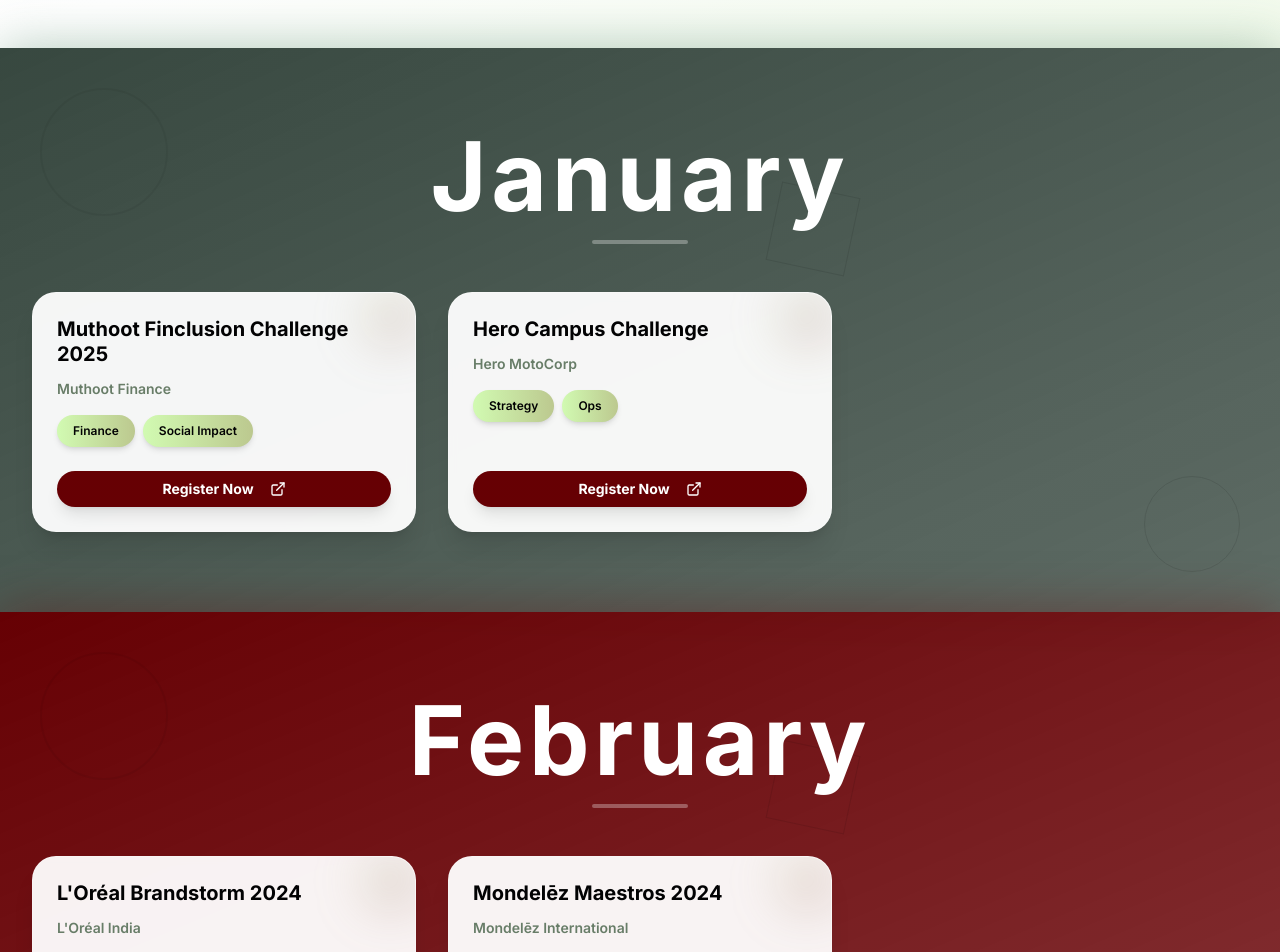
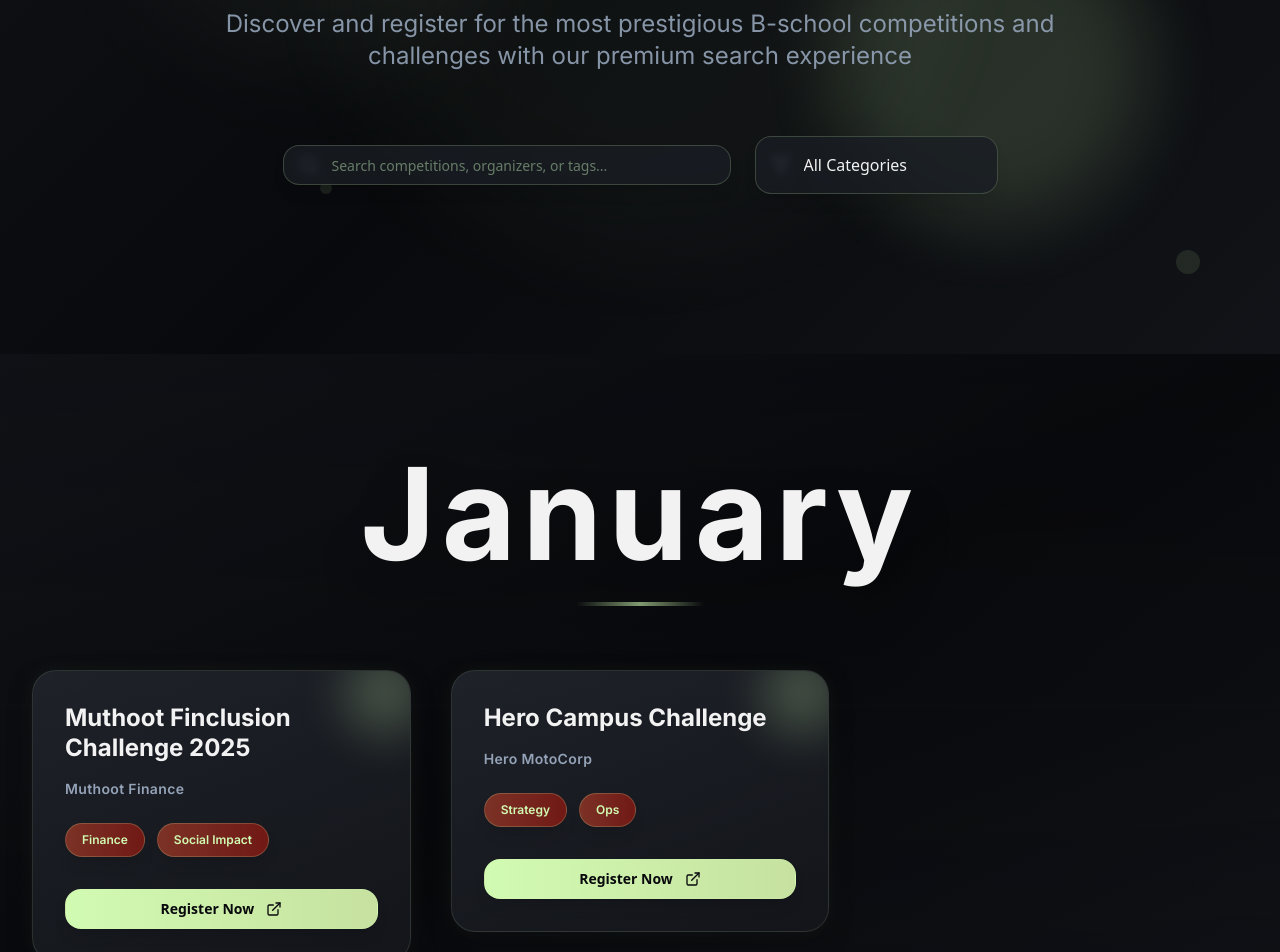
Before and after one commit to shagunsrcc/bold-calendar-canvas, a React (Vite) app: page / in a window 1280 px wide. Shown: the part 460-1412 px from the top of the page. Built offline with nearby package versions, Linux system fonts and the light colour scheme.

Commit message:
Add search and premium look
Implement a functional search bar and update the competition calendar with a premium black background gradient. Adjust font colors for optimal contrast and apply a 3D aesthetic inspired by the provided example for a polished look.

```diff
--- a/src/components/CompetitionCalendar.tsx
+++ b/src/components/CompetitionCalendar.tsx
@@ -1,7 +1,8 @@
-import React from 'react';
+import React, { useState, useMemo } from 'react';
 import { Button } from '@/components/ui/button';
 import { Badge } from '@/components/ui/badge';
-import { ExternalLink } from 'lucide-react';
+import { Input } from '@/components/ui/input';
+import { ExternalLink, Search, Filter } from 'lucide-react';
 
 interface Competition {
   name: string;
@@ -292,28 +293,37 @@ const competitionData: Month[] = [
 
 const CompetitionCard: React.FC<{ competition: Competition }> = ({ competition }) => {
   return (
-    <div className="group relative bg-white/95 backdrop-blur-sm rounded-3xl p-6 shadow-xl hover:shadow-2xl transition-all duration-500 hover:-translate-y-2 border border-white/20 overflow-hidden">
-      {/* Card glow effect */}
-      <div className="absolute inset-0 bg-gradient-to-br from-white/10 to-transparent rounded-3xl opacity-0 group-hover:opacity-100 transition-opacity duration-500"></div>
+    <div className="group relative bg-gradient-card rounded-3xl p-8 transition-all duration-700 hover:-translate-y-3 border border-premium-accent/10 overflow-hidden transform-gpu perspective-1000"
+         style={{
+           boxShadow: 'var(--shadow-card)',
+           background: 'var(--gradient-card)'
+         }}>
 
-      {/* Floating decoration */}
-      <div className="absolute -top-2 -right-2 w-16 h-16 bg-gradient-to-br from-calendar-mint/20 to-calendar-maroon/20 rounded-full blur-xl group-hover:scale-125 transition-transform duration-500"></div>
+      {/* 3D depth layers */}
+      <div className="absolute inset-0 bg-gradient-to-br from-premium-accent/5 to-transparent rounded-3xl opacity-0 group-hover:opacity-100 transition-opacity duration-700"></div>
+      <div className="absolute inset-0 bg-gradient-to-t from-premium-darker/20 to-transparent rounded-3xl"></div>
+
+      {/* Premium glow effect */}
+      <div className="absolute -inset-1 bg-gradient-to-r from-premium-accent/20 via-transparent to-premium-accent/20 rounded-3xl opacity-0 group-hover:opacity-100 transition-opacity duration-700 blur-sm"></div>
+
+      {/* Floating decoration with 3D effect */}
+      <div className="absolute -top-4 -right-4 w-20 h-20 bg-gradient-to-br from-premium-accent/30 to-premium-glow/20 rounded-full blur-xl group-hover:scale-125 group-hover:rotate-12 transition-all duration-700"></div>
 
       <div className="flex flex-col h-full relative z-10">
         <div className="flex-grow">
-          <h3 className="font-inter font-black text-xl text-calendar-text mb-3 leading-tight group-hover:text-calendar-maroon transition-colors duration-300">
+          <h3 className="font-inter font-black text-2xl text-premium-text mb-4 leading-tight group-hover:text-premium-accent transition-colors duration-500 drop-shadow-sm">
             {competition.name}
           </h3>
 
-          <p className="text-muted-foreground text-sm mb-4 font-inter font-semibold">
+          <p className="text-premium-muted text-sm mb-6 font-inter font-semibold tracking-wide">
             {competition.organizer}
           </p>
 
-          <div className="flex flex-wrap gap-2 mb-6">
+          <div className="flex flex-wrap gap-3 mb-8">
             {competition.tags.map((tag, index) => (
               <Badge
                 key={index}
-                className="bg-gradient-to-r from-calendar-mint to-calendar-mint/80 text-calendar-text border-0 font-inter text-xs px-4 py-2 rounded-full hover:from-calendar-maroon hover:to-calendar-maroon/80 hover:text-white transition-all duration-300 shadow-md hover:shadow-lg transform hover:scale-105"
+                className="bg-gradient-to-r from-premium-accent/20 to-premium-accent/10 text-premium-accent border border-premium-accent/20 font-inter text-xs px-4 py-2 rounded-full hover:from-premium-accent hover:to-premium-accent/90 hover:text-premium-darker hover:border-premium-accent transition-all duration-500 shadow-lg hover:shadow-xl transform hover:scale-110 hover:-translate-y-1 backdrop-blur-sm"
               >
                 {tag}
               </Badge>
@@ -321,68 +331,55 @@ const CompetitionCard: React.FC<{ competition: Competition }> = ({ competition }
           </div>
 
           {competition.deadline && (
-            <p className="text-muted-foreground text-xs mb-4 font-inter">
+            <p className="text-premium-muted text-xs mb-6 font-inter font-medium opacity-75">
               Deadline: {competition.deadline}
             </p>
           )}
         </div>
 
         <Button
-          variant="calendar"
-          size="sm"
-          className="w-full bg-gradient-to-r from-calendar-maroon to-calendar-maroon/90 hover:from-calendar-maroon/90 hover:to-calendar-maroon text-white group-hover:shadow-xl group-hover:shadow-calendar-maroon/30 transition-all duration-500 rounded-full font-bold py-3 transform hover:scale-105"
+          className="w-full bg-gradient-to-r from-premium-accent to-premium-accent/90 hover:from-premium-accent/90 hover:to-premium-accent text-premium-darker font-bold py-4 px-6 rounded-2xl transition-all duration-500 transform hover:scale-105 hover:-translate-y-1 shadow-lg hover:shadow-2xl border border-premium-accent/20 backdrop-blur-sm group-hover:shadow-premium-accent/30"
           onClick={() => window.open(competition.registerLink, '_blank')}
         >
-          Register Now
-          <ExternalLink className="ml-2 h-4 w-4 group-hover:translate-x-1 transition-transform duration-300" />
+          <span className="flex items-center justify-center gap-3">
+            Register Now
+            <ExternalLink className="h-5 w-5 group-hover:translate-x-1 group-hover:-translate-y-0.5 transition-transform duration-500" />
+          </span>
         </Button>
       </div>
     </div>
   );
 };
 
-const MonthSection: React.FC<{ month: Month; monthIndex: number }> = ({ month, monthIndex }) => {
-  const gradientClasses = [
-    'bg-gradient-to-br from-color-1 via-color-1/90 to-color-1/80', // January
-    'bg-gradient-to-br from-color-2 via-color-2/90 to-color-2/80', // February
-    'bg-gradient-to-br from-color-3 via-color-3/90 to-color-3/80', // March
-    'bg-gradient-to-br from-color-4 via-color-4/90 to-color-4/80', // April
-    'bg-gradient-to-br from-color-5 via-color-5/90 to-color-5/80', // May
-  ];
-
-  const glowClasses = [
-    'shadow-[0_0_50px_rgba(64,123,91,0.4)]', // Dark slate gray glow
-    'shadow-[0_0_50px_rgba(101,2,0,0.4)]',   // Blood red glow
-    'shadow-[0_0_50px_rgba(208,252,179,0.6)]', // Tea green glow
-    'shadow-[0_0_50px_rgba(2,2,3,0.4)]',     // Black glow
-    'shadow-[0_0_50px_rgba(61,59,64,0.4)]',  // Jet glow
-  ];
-
-  const backgroundClass = gradientClasses[monthIndex % 5];
-  const glowClass = glowClasses[monthIndex % 5];
-  const textClass = (monthIndex % 5 === 2) ? 'text-black' : 'text-white';
+const MonthSection: React.FC<{ month: Month; monthIndex: number; competitions: Competition[] }> = ({ month, monthIndex, competitions }) => {
+  if (competitions.length === 0) return null;
 
   return (
-    <section className={`${backgroundClass} ${glowClass} w-full py-20 relative overflow-hidden`}>
-      {/* Decorative background pattern */}
-      <div className="absolute inset-0 opacity-10">
-        <div className="absolute top-10 left-10 w-32 h-32 rounded-full border-2 border-current animate-pulse"></div>
-        <div className="absolute bottom-10 right-10 w-24 h-24 rounded-full border border-current animate-pulse delay-1000"></div>
-        <div className="absolute top-1/2 left-1/4 w-16 h-16 rotate-45 border border-current animate-pulse delay-500"></div>
-        <div className="absolute top-1/4 right-1/3 w-20 h-20 rotate-12 border border-current animate-pulse delay-700"></div>
+    <section className="w-full py-24 relative overflow-hidden bg-gradient-to-br from-premium-dark via-premium-darker to-premium-dark">
+      {/* Premium 3D background effects */}
+      <div className="absolute inset-0 opacity-5">
+        <div className="absolute top-20 left-20 w-64 h-64 rounded-full border-2 border-premium-accent/30 animate-pulse"></div>
+        <div className="absolute bottom-20 right-20 w-48 h-48 rounded-full border border-premium-accent/20 animate-pulse delay-1000"></div>
+        <div className="absolute top-1/2 left-1/4 w-32 h-32 rotate-45 border border-premium-accent/15 animate-pulse delay-500"></div>
+        <div className="absolute top-1/4 right-1/3 w-40 h-40 rotate-12 border border-premium-accent/25 animate-pulse delay-700"></div>
       </div>
 
+      {/* Gradient overlay for depth */}
+      <div className="absolute inset-0 bg-gradient-to-t from-premium-darker/20 via-transparent to-premium-darker/20"></div>
+
       <div className="max-w-7xl mx-auto px-4 md:px-8 relative z-10">
-        <div className="text-center mb-12">
-          <h2 className={`font-inter text-6xl md:text-8xl font-black ${textClass} mb-4 tracking-wider transform transition-all duration-500 hover:scale-105`}>
+        <div className="text-center mb-16">
+          <h2 className="font-inter text-7xl md:text-9xl font-black text-premium-text mb-6 tracking-wider transform transition-all duration-700 hover:scale-105 drop-shadow-2xl">
             {month.name}
           </h2>
-          <div className={`w-24 h-1 ${textClass === 'text-white' ? 'bg-white/30' : 'bg-black/30'} mx-auto rounded-full`}></div>
+          <div className="w-32 h-1 bg-gradient-to-r from-transparent via-premium-accent to-transparent mx-auto rounded-full opacity-60"></div>
         </div>
 
-        <div className="grid grid-cols-1 md:grid-cols-2 lg:grid-cols-3 gap-8">
-          {month.competitions.map((competition, index) => (
-            <CompetitionCard key={index} competition={competition} />
+        <div className="grid grid-cols-1 md:grid-cols-2 xl:grid-cols-3 gap-10">
+          {competitions.map((competition, index) => (
+            <div key={index} className="transform hover:scale-105 transition-transform duration-500">
+              <CompetitionCard competition={competition} />
+            </div>
           ))}
         </div>
       </div>
@@ -391,32 +388,140 @@ const MonthSection: React.FC<{ month: Month; monthIndex: number }> = ({ month, m
 };
 
 const CompetitionCalendar: React.FC = () => {
+  const [searchTerm, setSearchTerm] = useState('');
+  const [selectedTag, setSelectedTag] = useState('');
+
+  // Get all unique tags for filtering
+  const allTags = useMemo(() => {
+    const tags = new Set<string>();
+    competitionData.forEach(month =>
+      month.competitions.forEach(comp =>
+        comp.tags.forEach(tag => tags.add(tag))
+      )
+    );
+    return Array.from(tags).sort();
+  }, []);
+
+  // Filter competitions based on search and tag
+  const filteredMonths = useMemo(() => {
+    return competitionData.map(month => ({
+      ...month,
+      competitions: month.competitions.filter(competition => {
+        const matchesSearch = competition.name.toLowerCase().includes(searchTerm.toLowerCase()) ||
+                             competition.organizer.toLowerCase().includes(searchTerm.toLowerCase()) ||
+                             competition.tags.some(tag => tag.toLowerCase().includes(searchTerm.toLowerCase()));
+
+        const matchesTag = !selectedTag || competition.tags.includes(selectedTag);
+
+        return matchesSearch && matchesTag;
+      })
+    })).filter(month => month.competitions.length > 0);
+  }, [searchTerm, selectedTag]);
+
   return (
-    <div className="min-h-screen">
-      {/* Hero Section */}
-      <div className="bg-gradient-to-br from-calendar-bg via-white to-calendar-mint/20 py-24 px-4 md:px-8 relative overflow-hidden">
-        {/* Animated background elements */}
-        <div className="absolute inset-0 opacity-5">
-          <div className="absolute top-20 left-20 w-64 h-64 rounded-full bg-calendar-maroon/20 animate-pulse"></div>
-          <div className="absolute bottom-20 right-20 w-48 h-48 rounded-full bg-calendar-mint/30 animate-pulse delay-1000"></div>
-          <div className="absolute top-1/2 left-1/2 transform -translate-x-1/2 -translate-y-1/2 w-96 h-96 rounded-full bg-gradient-to-r from-calendar-maroon/10 to-calendar-mint/10 animate-pulse delay-500"></div>
+    <div className="min-h-screen bg-gradient-dark">
+      {/* Premium Hero Section */}
+      <div className="relative overflow-hidden py-32 px-4 md:px-8"
+           style={{ background: 'var(--gradient-dark)' }}>
+
+        {/* Premium animated background with 3D depth */}
+        <div className="absolute inset-0 opacity-3">
+          <div className="absolute top-32 left-32 w-96 h-96 rounded-full bg-premium-accent/10 animate-pulse blur-3xl"></div>
+          <div className="absolute bottom-32 right-32 w-80 h-80 rounded-full bg-premium-glow/15 animate-pulse delay-1000 blur-2xl"></div>
+          <div className="absolute top-1/2 left-1/2 transform -translate-x-1/2 -translate-y-1/2 w-[600px] h-[600px] rounded-full bg-gradient-to-r from-premium-accent/5 to-premium-glow/5 animate-pulse delay-500 blur-3xl"></div>
+        </div>
+
+        {/* Floating elements for depth */}
+        <div className="absolute inset-0 opacity-10">
+          <div className="absolute top-20 left-20 w-4 h-4 bg-premium-accent rounded-full animate-pulse"></div>
+          <div className="absolute top-40 right-32 w-2 h-2 bg-premium-glow rounded-full animate-pulse delay-300"></div>
+          <div className="absolute bottom-40 left-1/4 w-3 h-3 bg-premium-accent rounded-full animate-pulse delay-700"></div>
+          <div className="absolute bottom-20 right-20 w-6 h-6 bg-premium-glow rounded-full animate-pulse delay-1000"></div>
         </div>
 
         <div className="max-w-7xl mx-auto text-center relative z-10">
-          <h1 className="font-inter text-6xl md:text-8xl font-black text-calendar-text mb-6 tracking-wider">
+          <h1 className="font-inter text-7xl md:text-9xl font-black text-premium-text mb-8 tracking-wider leading-tight drop-shadow-2xl">
             Competition
-            <span className="block text-calendar-maroon drop-shadow-lg">Calendar</span>
+            <span className="block bg-gradient-to-r from-premium-accent to-premium-glow bg-clip-text text-transparent drop-shadow-none">
+              Calendar
+            </span>
           </h1>
-          <div className="w-32 h-1 bg-gradient-to-r from-calendar-maroon to-calendar-mint mx-auto rounded-full mb-8"></div>
-          <p className="font-inter text-xl md:text-2xl text-muted-foreground max-w-3xl mx-auto leading-relaxed">
-            Discover and register for the most prestigious B-school competitions and challenges
+
+          <div className="w-40 h-1 bg-gradient-to-r from-transparent via-premium-accent to-transparent mx-auto rounded-full mb-12 opacity-80"></div>
+
+          <p className="font-inter text-xl md:text-2xl text-premium-muted max-w-4xl mx-auto leading-relaxed mb-16 opacity-90">
+            Discover and register for the most prestigious B-school competitions and challenges with our premium search experience
           </p>
+
+          {/* Premium Search Section */}
+          <div className="max-w-4xl mx-auto mb-8">
+            <div className="flex flex-col md:flex-row gap-6 items-center justify-center">
+              {/* Search Input */}
+              <div className="relative flex-1 max-w-md">
+                <Search className="absolute left-4 top-1/2 transform -translate-y-1/2 text-premium-muted h-5 w-5" />
+                <Input
+                  type="text"
+                  placeholder="Search competitions, organizers, or tags..."
+                  value={searchTerm}
+                  onChange={(e) => setSearchTerm(e.target.value)}
+                  className="pl-12 pr-6 py-4 bg-premium-card/80 border border-premium-accent/20 rounded-2xl text-premium-text placeholder-premium-muted/60 focus:border-premium-accent focus:ring-2 focus:ring-premium-accent/20 backdrop-blur-sm shadow-lg transition-all duration-300"
+                />
+              </div>
+
+              {/* Tag Filter */}
+              <div className="relative">
+                <Filter className="absolute left-4 top-1/2 transform -translate-y-1/2 text-premium-muted h-5 w-5" />
+                <select
+                  value={selectedTag}
+                  onChange={(e) => setSelectedTag(e.target.value)}
+                  className="pl-12 pr-8 py-4 bg-premium-card/80 border border-premium-accent/20 rounded-2xl text-premium-text focus:border-premium-accent focus:ring-2 focus:ring-premium-accent/20 backdrop-blur-sm shadow-lg transition-all duration-300 appearance-none cursor-pointer"
+                >
+                  <option value="">All Categories</option>
+                  {allTags.map(tag => (
+                    <option key={tag} value={tag} className="bg-premium-card text-premium-text">
+                      {tag}
+                    </option>
+                  ))}
+                </select>
+              </div>
+            </div>
+
+            {/* Search Results Summary */}
+            {(searchTerm || selectedTag) && (
+              <p className="text-premium-muted text-sm mt-4 opacity-75">
+                Found {filteredMonths.reduce((total, month) => total + month.competitions.length, 0)} competitions
+                {searchTerm && ` matching "${searchTerm}"`}
+                {selectedTag && ` in ${selectedTag}`}
+              </p>
+            )}
+          </div>
         </div>
       </div>
 
-      {competitionData.map((month, index) => (
-        <MonthSection key={index} month={month} monthIndex={index} />
+      {/* Competition Sections */}
+      {filteredMonths.map((month, index) => (
+        <MonthSection
+          key={index}
+          month={month}
+          monthIndex={index}
+          competitions={month.competitions}
+        />
       ))}
+
+      {filteredMonths.length === 0 && (searchTerm || selectedTag) && (
+        <div className="py-24 text-center">
+          <p className="text-premium-muted text-xl">No competitions found matching your criteria.</p>
+          <Button
+            onClick={() => {
+              setSearchTerm('');
+              setSelectedTag('');
+            }}
+            className="mt-6 bg-premium-accent text-premium-darker hover:bg-premium-accent/90 transition-colors duration-300"
+          >
+            Clear Filters
+          </Button>
+        </div>
+      )}
     </div>
   );
 };
--- a/src/index.css
+++ b/src/index.css
@@ -29,12 +29,21 @@ All colors MUST be HSL.
     --accent: 94 89% 84%;
     --accent-foreground: 240 20% 1%;
 
+    /* Premium 3D design system */
+    --premium-dark: 222 15% 8%;
+    --premium-darker: 222 20% 4%;
+    --premium-card: 222 15% 12%;
+    --premium-text: 0 0% 95%;
+    --premium-muted: 215 20% 65%;
+    --premium-accent: 94 89% 84%;
+    --premium-glow: 94 89% 84%;
+
     /* Custom calendar colors */
-    --calendar-bg: 0 0% 98%;
-    --calendar-card: 0 0% 100%;
+    --calendar-bg: 222 15% 8%;
+    --calendar-card: 222 15% 12%;
     --calendar-mint: 94 89% 84%;
     --calendar-maroon: 358 100% 20%;
-    --calendar-text: 240 20% 1%;
+    --calendar-text: 0 0% 95%;
 
     /* Extended color palette from user image */
     --color-1: 150 13% 25%;  /* Dark slate gray - 36453B */
@@ -43,19 +52,30 @@ All colors MUST be HSL.
     --color-4: 240 20% 1%;   /* Black - 020203 */
     --color-5: 264 6% 24%;   /* Jet - 3D3B40 */
 
+    /* Premium 3D gradients */
+    --gradient-dark: linear-gradient(135deg, hsl(222 15% 8%) 0%, hsl(222 20% 4%) 50%, hsl(222 15% 8%) 100%);
+    --gradient-card: linear-gradient(145deg, hsl(222 15% 14%) 0%, hsl(222 15% 10%) 100%);
+    --gradient-premium: linear-gradient(135deg, hsl(94 89% 84%) 0%, hsl(142 76% 73%) 50%, hsl(94 89% 84%) 100%);
+    --gradient-accent: linear-gradient(135deg, hsl(358 100% 20%) 0%, hsl(358 100% 35%) 100%);
+
     /* Enhanced gradients for visual appeal */
-    --gradient-1: linear-gradient(135deg, hsl(150 13% 25%) 0%, hsl(150 15% 35%) 100%);
-    --gradient-2: linear-gradient(135deg, hsl(358 100% 20%) 0%, hsl(358 100% 30%) 100%);
-    --gradient-3: linear-gradient(135deg, hsl(94 89% 84%) 0%, hsl(94 89% 90%) 100%);
-    --gradient-4: linear-gradient(135deg, hsl(240 20% 1%) 0%, hsl(240 15% 15%) 100%);
-    --gradient-5: linear-gradient(135deg, hsl(264 6% 24%) 0%, hsl(264 8% 35%) 100%);
+    --gradient-1: linear-gradient(145deg, hsl(222 15% 14%) 0%, hsl(222 15% 10%) 100%);
+    --gradient-2: linear-gradient(145deg, hsl(358 100% 15%) 0%, hsl(358 100% 10%) 100%);
+    --gradient-3: linear-gradient(145deg, hsl(94 89% 80%) 0%, hsl(94 89% 70%) 100%);
+    --gradient-4: linear-gradient(145deg, hsl(222 20% 6%) 0%, hsl(222 20% 2%) 100%);
+    --gradient-5: linear-gradient(145deg, hsl(264 6% 20%) 0%, hsl(264 6% 15%) 100%);
+
+    /* Premium 3D shadows and glows */
+    --shadow-3d: 0 25px 50px -12px hsl(222 20% 4% / 0.8), 0 0 40px hsl(94 89% 84% / 0.1);
+    --shadow-card: 0 10px 30px -10px hsl(222 20% 4% / 0.6), 0 0 20px hsl(94 89% 84% / 0.05);
+    --shadow-hover: 0 35px 60px -12px hsl(222 20% 4% / 0.9), 0 0 60px hsl(94 89% 84% / 0.2);
 
     /* Glow effects */
-    --glow-1: 0 0 40px hsl(150 13% 25% / 0.3);
-    --glow-2: 0 0 40px hsl(358 100% 20% / 0.3);
-    --glow-3: 0 0 40px hsl(94 89% 84% / 0.5);
-    --glow-4: 0 0 40px hsl(240 20% 1% / 0.3);
-    --glow-5: 0 0 40px hsl(264 6% 24% / 0.3);
+    --glow-1: 0 0 40px hsl(222 15% 12% / 0.4);
+    --glow-2: 0 0 40px hsl(358 100% 20% / 0.4);
+    --glow-3: 0 0 60px hsl(94 89% 84% / 0.6);
+    --glow-4: 0 0 40px hsl(222 20% 4% / 0.6);
+    --glow-5: 0 0 40px hsl(264 6% 24% / 0.4);
 
     --destructive: 0 84.2% 60.2%;
     --destructive-foreground: 210 40% 98%;
--- a/tailwind.config.ts
+++ b/tailwind.config.ts
@@ -64,6 +64,15 @@ export default {
 					maroon: 'hsl(var(--calendar-maroon))',
 					text: 'hsl(var(--calendar-text))'
 				},
+				premium: {
+					dark: 'hsl(var(--premium-dark))',
+					darker: 'hsl(var(--premium-darker))',
+					card: 'hsl(var(--premium-card))',
+					text: 'hsl(var(--premium-text))',
+					muted: 'hsl(var(--premium-muted))',
+					accent: 'hsl(var(--premium-accent))',
+					glow: 'hsl(var(--premium-glow))'
+				},
 				'color-1': 'hsl(var(--color-1))',
 				'color-2': 'hsl(var(--color-2))',
 				'color-3': 'hsl(var(--color-3))',
@@ -84,6 +93,17 @@ export default {
 				lg: 'var(--radius)',
 				md: 'calc(var(--radius) - 2px)',
 				sm: 'calc(var(--radius) - 4px)'
+			},
+			backgroundImage: {
+				'gradient-dark': 'var(--gradient-dark)',
+				'gradient-card': 'var(--gradient-card)',
+				'gradient-premium': 'var(--gradient-premium)',
+				'gradient-accent': 'var(--gradient-accent)'
+			},
+			boxShadow: {
+				'3d': 'var(--shadow-3d)',
+				'card': 'var(--shadow-card)',
+				'hover': 'var(--shadow-hover)'
 			},
 			keyframes: {
 				'accordion-down': {
```
